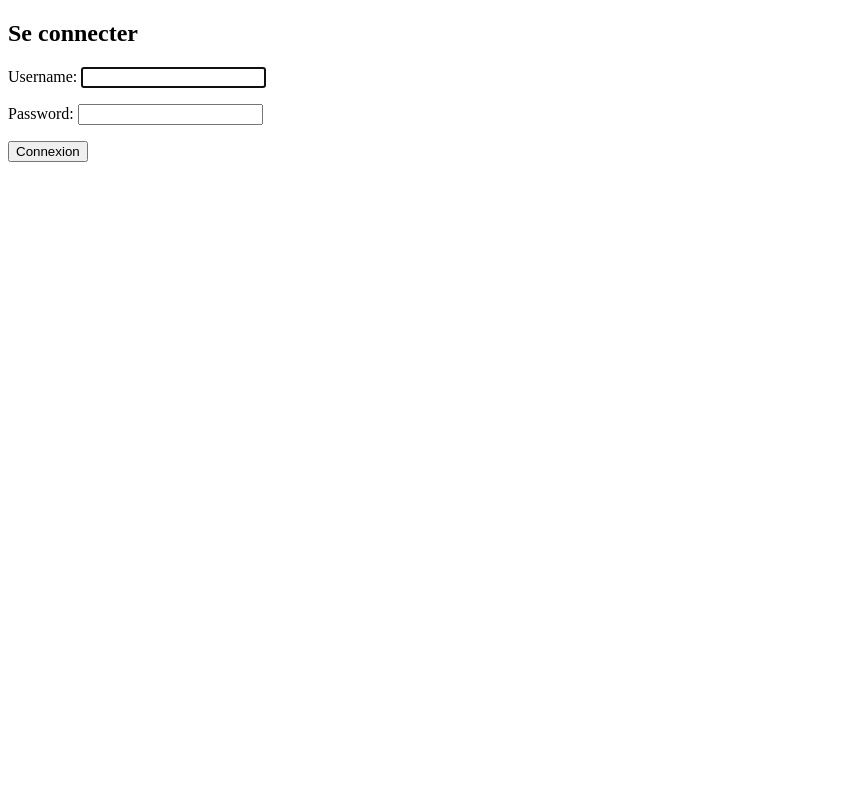
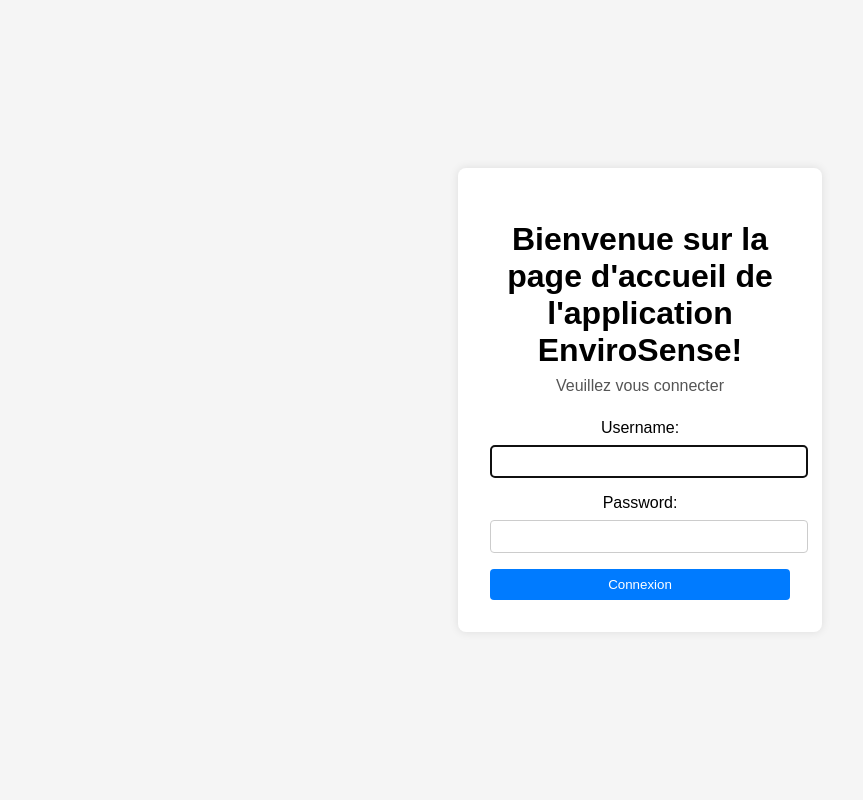
Before and after one commit to fskei/monprojet, a Django app: page /login/ in a window 1280 px wide. Shown: the whole page, without its empty margins (0-863 px from the left). Run offline with Django 5.2, Linux system fonts and the light colour scheme.

Commit message:
Reconception de la page dacceuil 5.0

```diff
--- a/templates/login.html
+++ b/templates/login.html
@@ -1,15 +1,69 @@
 <!-- templates/registration/login.html -->
 <!DOCTYPE html>
-<html>
+<html lang="fr">
 <head>
-  <title>Connexion</title>
+    <meta charset="UTF-8" />
+    <title>Connexion - EnviroSense</title>
+    <style>
+      body {
+        display: flex;
+        flex-direction: column;
+        justify-content: center;
+        align-items: center;
+        height: 100vh;
+        font-family: Arial, sans-serif;
+        background: #f5f5f5;
+        margin: 0;
+      }
+      .login-box {
+        background: white;
+        padding: 2rem;
+        border-radius: 8px;
+        box-shadow: 0 0 10px rgba(0,0,0,0.1);
+        text-align: center;
+        width: 300px;
+      }
+      input[type="text"], input[type="password"] {
+        width: 100%;
+        padding: 0.5rem;
+        margin: 0.5rem 0 1rem 0;
+        border: 1px solid #ccc;
+        border-radius: 4px;
+      }
+      button {
+        padding: 0.5rem 1rem;
+        background: #007bff;
+        border: none;
+        color: white;
+        border-radius: 4px;
+        cursor: pointer;
+        width: 100%;
+      }
+      button:hover {
+        background: #0056b3;
+      }
+      h1 {
+        margin-bottom: 0.5rem;
+      }
+      p {
+        margin-top: 0;
+        margin-bottom: 1.5rem;
+        color: #555;
+      }
+    </style>
 </head>
 <body>
-  <h2>Se connecter</h2>
-  <form method="post">
-    {% csrf_token %}
-    {{ form.as_p }}
-    <button type="submit">Connexion</button>
-  </form>
+  <div class="login-box">
+    <h1>Bienvenue sur la page d'accueil de l'application EnviroSense!</h1>
+    <p>Veuillez vous connecter</p>
+    <form method="post">
+      {% csrf_token %}
+      {{ form.username.label_tag }}<br />
+      {{ form.username }}<br />
+      {{ form.password.label_tag }}<br />
+      {{ form.password }}<br />
+      <button type="submit">Connexion</button>
+    </form>
+  </div>
 </body>
 </html>
```
